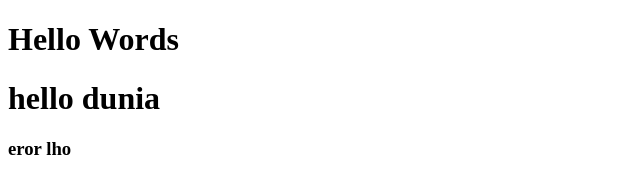
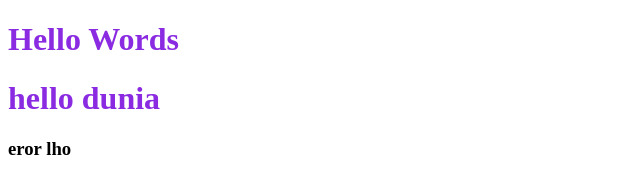
Before and after one commit to pasekputra/belajar, a plain HTML site: page index.html in a window 1280 px wide. Shown: the whole page, without its empty margins (0-640 px from the left). Drawn offline with Linux system fonts and the light colour scheme.

Commit message:
membuat file css

```diff
--- a/index.html
+++ b/index.html
@@ -4,6 +4,7 @@
     <meta charset="UTF-8" />
     <meta name="viewport" content="width=device-width, initial-scale=1.0" />
     <title>Hello Word</title>
+    <link rel="stylesheet" href="style.css" />
   </head>
   <body>
     <h1>Hello Words</h1>
--- /dev/null
+++ b/style.css
@@ -0,0 +1,3 @@
+h1 {
+  color: blueviolet;
+}
```
